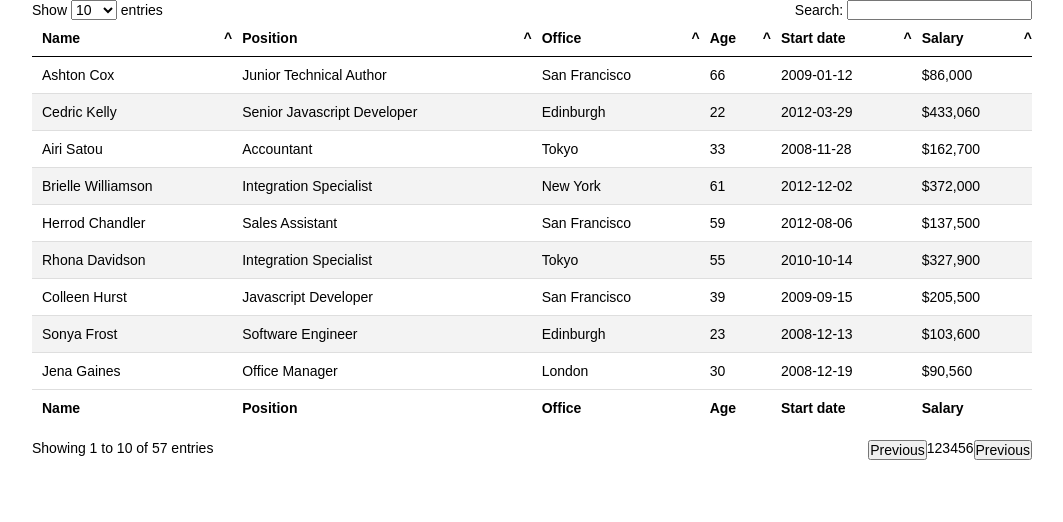
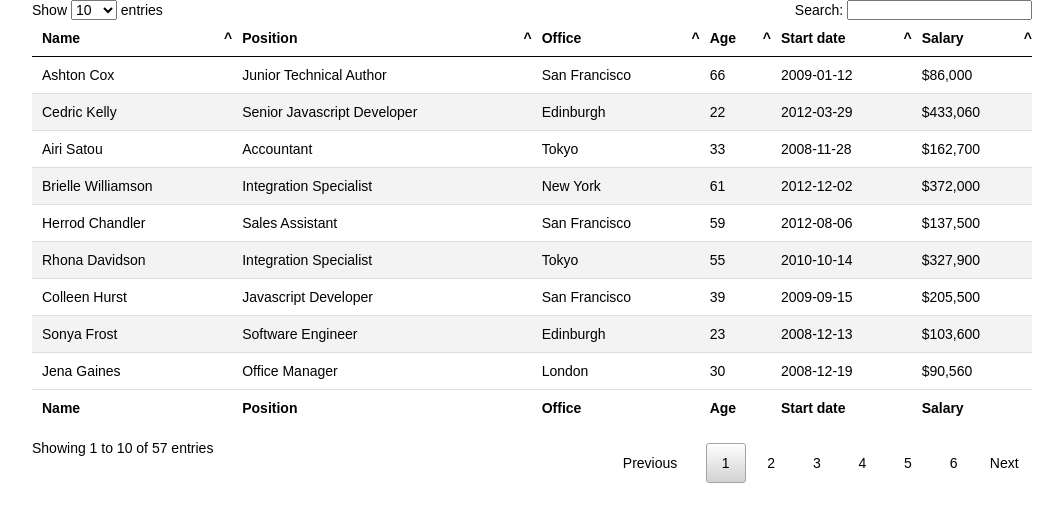
Before and after one commit to PBasham/data_table, a website: page index.html in a window 1280 px wide. Shown: the whole page, without its empty margins (108-1171 px from the left). Drawn offline with nearby package versions, Linux system fonts and the light colour scheme.

Commit message:
buttons are rendering correctly, styled correctly

```diff
--- a/index.css
+++ b/index.css
@@ -105,3 +105,36 @@ tbody tr:nth-child(2n) {
 #pageNumberDiv {
     display: flex;
 }
+#page-numbers {
+    display: flex;
+}
+
+.btn {
+
+    margin: .2em;
+    padding: 10px;
+    height: 40px;
+    aspect-ratio: 1;
+    border: none;
+    border-radius: 3px;
+    background-color: transparent;
+
+
+}
+.btn:not(.active):hover {
+    background: linear-gradient(black, grey);
+
+    color: white;
+    /* font-weight: bold; */
+}
+
+#btn-previous {
+    width: 100px;
+}
+#btn-next {
+    width: 50px;
+}
+.active {
+    border: 1px solid rgb(163, 163, 163);
+    background: linear-gradient(white, rgb(211, 209, 209));
+}
--- a/index.html
+++ b/index.html
@@ -521,11 +521,10 @@
         <div class="data-table-footer">
             <div class="data-table-info">Showing <span id="showingFrom"></span> to <span id="showingTo"></span> of <span
                     id="totalEntries"></span> entries</div>
+
             <div id="pageNumberDiv">
-                <!-- <button id="btn-previous">Previous</button> -->
-                <div class="page-numbers">
-                </div>
-                <button id="btn-next">Next</button>
+                <!-- <div id="page-numbers">
+                </div> -->
             </div>
         </div>
     </div>
--- a/index.js
+++ b/index.js
@@ -30,7 +30,7 @@ $(document).ready(() => {
 
     updateInfo(exampleTable, startRange, endRange, showingFrom, showingTo, totalCount)
     showData(exampleTable, startRange, endRange)
-    getPageNumbers(pageNumberDiv, tableLength.val(), exampleTable.length)
+    getPageNumbers(pageNumberDiv, tableLength.val(), exampleTable.length, currentPage)
 
 
     // Event Listeners --------------------------------------------------
@@ -40,7 +40,7 @@ $(document).ready(() => {
         endRange = tableLength.val()
         updateInfo(exampleTable, startRange, endRange, showingFrom, showingTo, totalCount)
         showData(exampleTable, startRange, endRange)
-        getPageNumbers(pageNumberDiv, endRange, exampleTable.length)
+        getPageNumbers(pageNumberDiv, endRange, exampleTable.length, currentPage)
     })
     // page change
     // startRange should equal page * showLength - showLength + 1
@@ -52,16 +52,6 @@ $(document).ready(() => {
 })
 
 // functions --------------------------------------------------
-const getPageNumbers = (div, showLength, total) => {
-    console.log("I'm in here")
-    div.html(`<button id="btn-previous">Previous</button>`)
-    for (let i = 1; i <= Math.ceil(total / showLength); i++) {
-        console.log(`<p class="page-btn" >${i}</p>`)
-        div.append(`<p class="page-btn" >${i}</p>`)
-    }
-    div.append(`<button id="btn-previous">Previous</button>`)
-
-}
 const updateInfo = (table, startRange, endRange, from, to, total) => {
     from.html(startRange)
     to.html(endRange > table.length ? table.length : endRange)
@@ -76,3 +66,11 @@ const showData = (table, start, end) => {
         }
     }
 }
+const getPageNumbers = (div, showLength, total, activePage) => {
+    div.html(`<button id="btn-previous" class="btn" >Previous</button>`)
+    for (let i = 1; i <= Math.ceil(total / showLength); i++) {
+        console.log(`<button class="page-btn btn" >${i}</button>`)
+        div.append(`<button class="page-btn btn ${i === activePage ? "active" : ""}" >${i}</button>`)
+    }
+    div.append(`<button id="btn-next" class="btn" >Next</button>`)
+}
```
